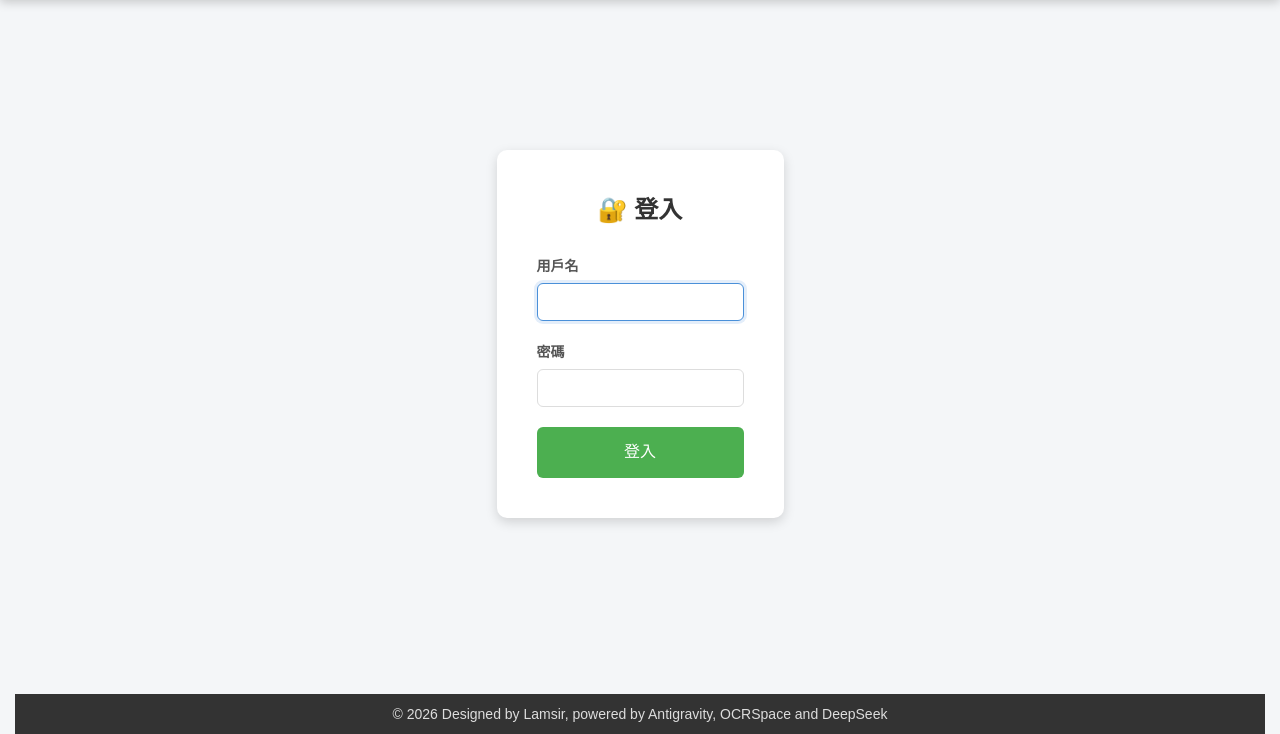
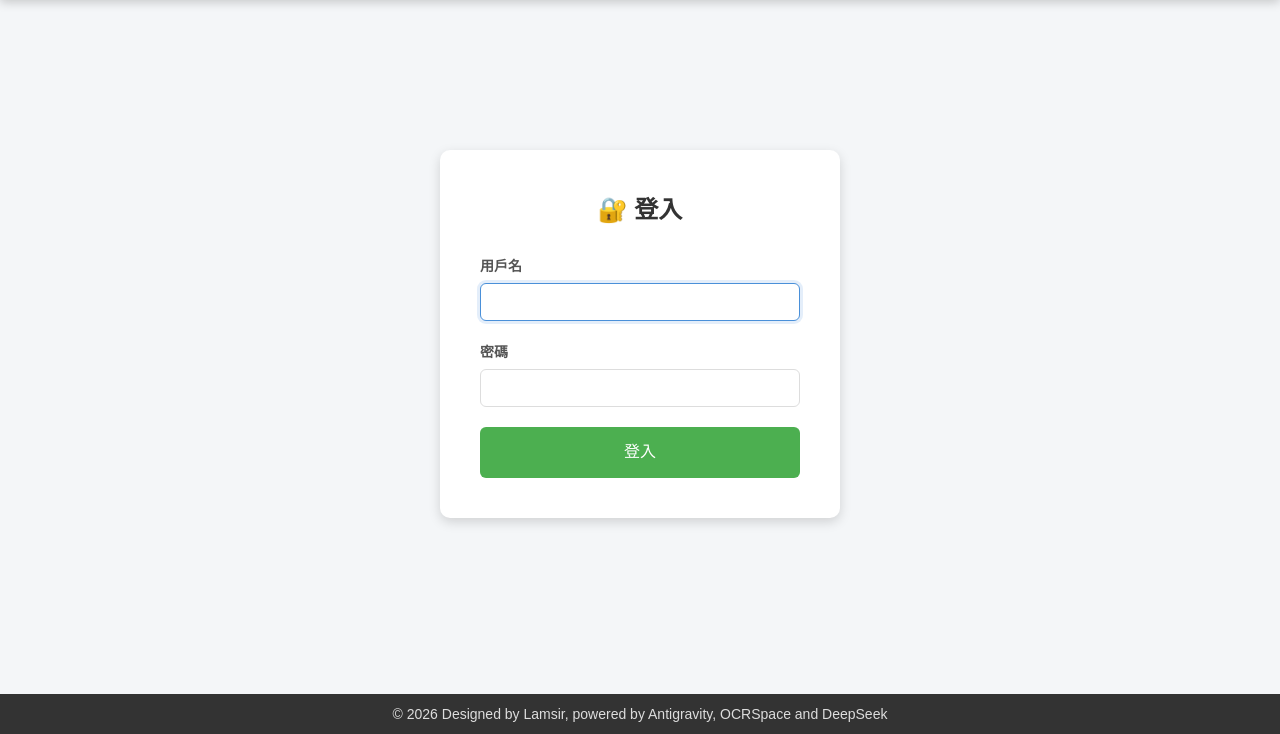
Before and after one commit to hklamsir/ocr-receipt-scanner, a PHP site: page /tcpdf/login.php in a window 1280 px wide. Shown: the part 66-800 px from the top of the page. Run offline with PHP 8.4, Linux system fonts and the light colour scheme; some libraries are stand-ins or nearby versions.

Commit message:
minor css fix

```diff
--- a/css/styles.css
+++ b/css/styles.css
@@ -21,6 +21,7 @@ main,
 .container,
 .main-content {
   flex: 1 0 auto;
+  width: 100%;
 }
 
 /* 固定頂部標題 */
@@ -565,6 +566,11 @@ footer {
   font-size: 14px;
   z-index: 100;
   margin-top: 5vh;
+  /* 抵消 body padding 讓背景填滿全寬 */
+  margin-left: -15px;
+  margin-right: -15px;
+  padding-left: 15px;
+  padding-right: 15px;
 }
 
 /* Mobile */
```
